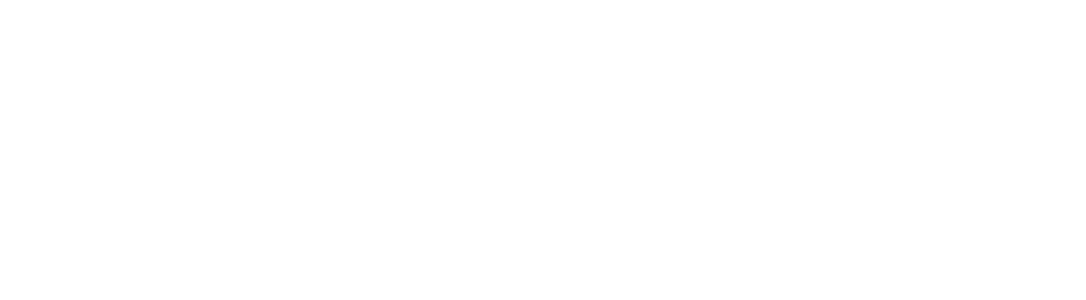
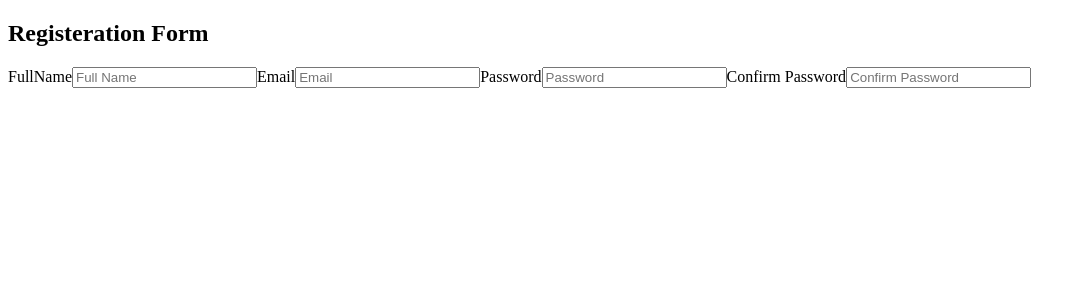
Before and after one commit to KripaGurung/HamroMart, a React (Vite) app: page /signup in a window 1280 px wide. Shown: the top 300 px of the page, without its empty margins (0-1086 px from the left). Built offline with nearby package versions, Linux system fonts and the light colour scheme.

Commit message:
signup page was added in page folder

```diff
--- a/package.json
+++ b/package.json
@@ -14,6 +14,7 @@
     "react-dom": "^19.2.0",
     "react-icons": "^5.5.0",
     "react-router-dom": "^7.11.0",
+    "react-toastify": "^11.0.5",
     "toastify-js": "^1.12.0"
   },
   "devDependencies": {
--- a/src/App.tsx
+++ b/src/App.tsx
@@ -1,12 +1,29 @@
 import './App.css'
+import { BrowserRouter as Router, Routes, Route } from 'react-router-dom';
+import { ToastContainer } from "react-toastify";
+import "react-toastify/dist/ReactToastify.css";
+import Signup from './pages/signup/signup';
 
-function App() {
+function AppContent() {
 
   return (
     <>
-      <div></div>
+
+       <ToastContainer position="top-center" autoClose={2000} />
+
+      <Routes>
+        <Route path="/signup" element={<Signup />} />
+      </Routes>
     </>
   )
 }
 
-export default App
+function App() {
+  return (
+    <Router>
+      <AppContent />
+    </Router>
+  );
+}
+
+export default App;
--- a/src/pages/signup/signup.tsx
+++ b/src/pages/signup/signup.tsx
@@ -6,7 +6,21 @@
                 <h2>Registeration Form</h2>
 
                 <div className="formContainer">
-                    <form></form>
+                    <form>
+
+                        <label>FullName</label>
+                        <input type="text" placeholder="Full Name" required/>
+
+                        <label>Email</label>
+                        <input type="email" placeholder="Email" required/>
+
+                        <label>Password</label>
+                        <input type="password" placeholder="Password" required/>
+
+                        <label>Confirm Password</label>
+                        <input type="password" placeholder="Confirm Password" required/>
+
+                    </form>
                 </div>
             </div>
         </div>
```
Also changed, not shown: 1 other file (tests, documents, lock files or other folders).
